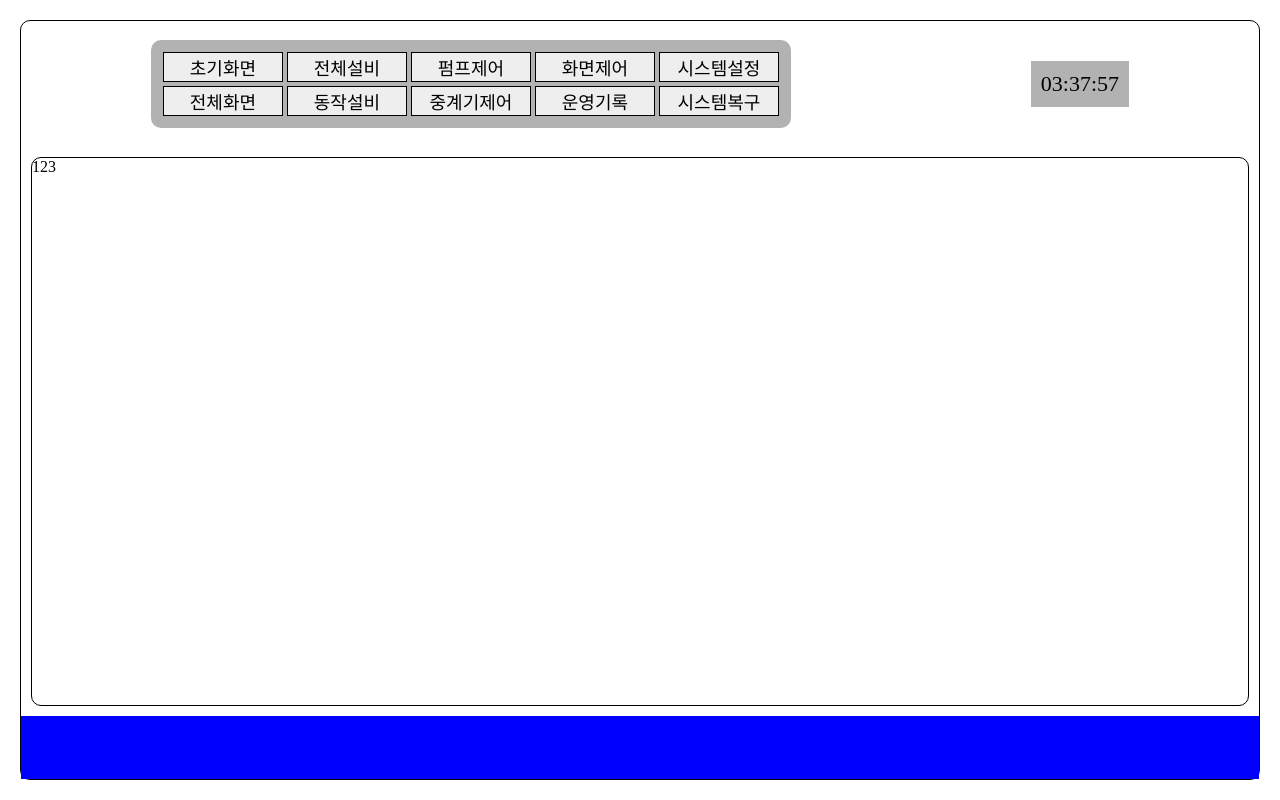
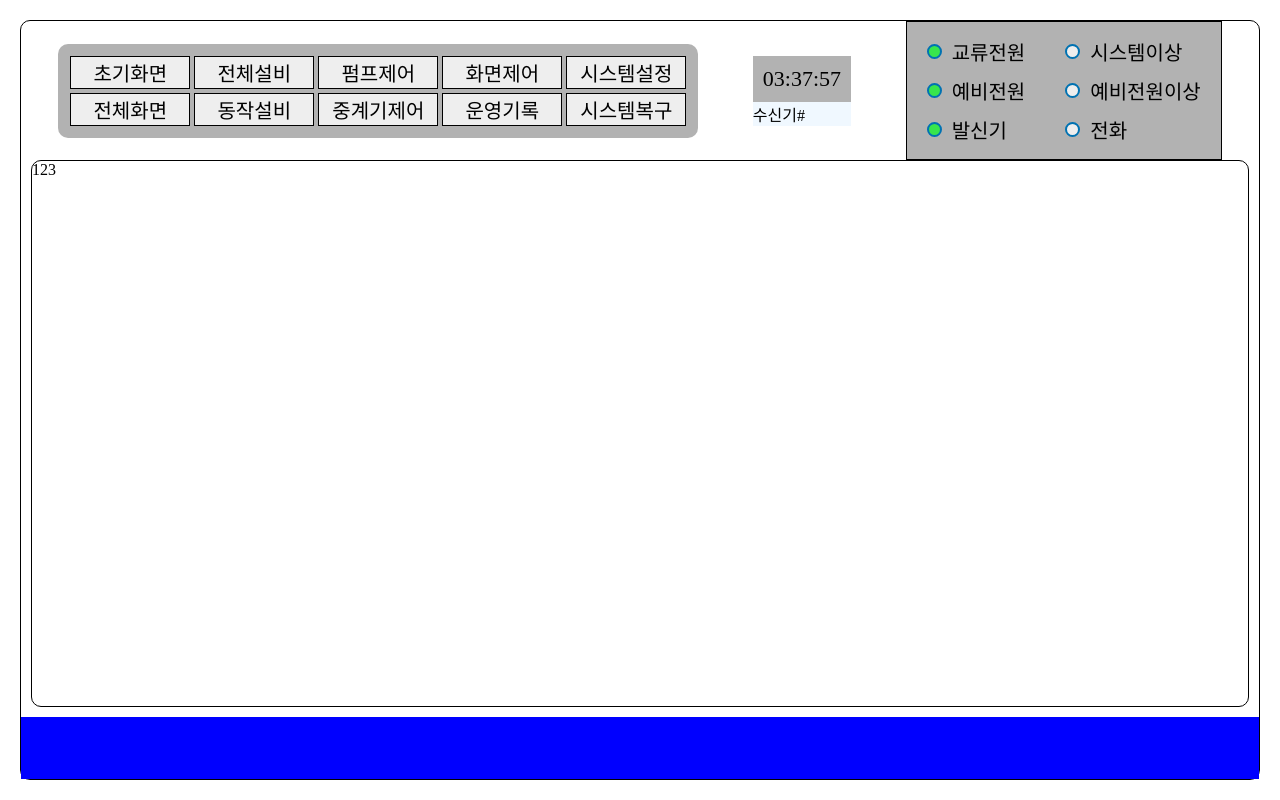
Before and after one commit to CNU-Sedna/sedna-web, a React (Create React App) app: page / in a window 1280 px wide. Built offline with nearby package versions, Linux system fonts and the light colour scheme.

Commit message:
feat: Compose ReceiverStauts

```diff
--- a/src/layouts/screenlayout/ScreenLayout.js
+++ b/src/layouts/screenlayout/ScreenLayout.js
@@ -27,7 +27,7 @@ const TimeAndSetting = styled.div`
 `;
 
 const Main = styled.div`
-    margin: 10px;
+    margin: 0 10px 10px 10px;
     border-radius: 10px;
     border: 1px solid black;
 `;
--- a/src/layouts/screenlayout/components/ReceiverNumber.js
+++ b/src/layouts/screenlayout/components/ReceiverNumber.js
@@ -9,7 +9,7 @@ const Wrapper = styled.div`
 
 const Button = styled.button`
     width: 120px;
-    font-size: 18px;
+    font-size: 20px;
     font-weight: 550;
     margin: 2px;
     background-color: #fff;
--- a/src/layouts/screenlayout/components/ReceiverStatus.js
+++ b/src/layouts/screenlayout/components/ReceiverStatus.js
@@ -1,8 +1,69 @@
+import styled from "@emotion/styled";
 import React from "react";
+
+const Wrapper = styled.div`
+
+    background-color: var(--color-lightgray);
+    border: 1px solid black;
+    display: flex;
+    gap: 20px;
+    padding: 10px;
+`;
+
+const EachReceiver = styled.div`
+    padding: 5px 10px;
+    display: flex;
+    align-items: center;
+
+    span {
+        font-size: 20px;
+        font-weight: 550;
+    }
+`;
+
+const StatusMark = styled.div`
+    width: 15px;
+    height: 15px;
+    border-radius: 50%;
+    background-color: ${(props) => props.isOperate ? "#38E54D" : "#eee"};
+    border: 2px solid var(--color-blue);
+    //background-color: aliceblue;
+    margin-right: 10px;
+`;
+
 
 const ReceiverStatus = () => {
     return (
-        <></>
+        <Wrapper>
+            <div>
+                <EachReceiver>
+                    <StatusMark isOperate={true}></StatusMark>
+                    <span>교류전원</span>
+                </EachReceiver>
+                <EachReceiver>
+                    <StatusMark isOperate={true}></StatusMark>
+                    <span>예비전원</span>
+                </EachReceiver>
+                <EachReceiver>
+                    <StatusMark isOperate={true}></StatusMark>
+                    <span>발신기</span>
+                </EachReceiver>
+            </div>
+            <div>
+                <EachReceiver>
+                    <StatusMark isOperate={false}></StatusMark>
+                    <span>시스템이상</span>
+                </EachReceiver>
+                <EachReceiver>
+                    <StatusMark isOperate={false}></StatusMark>
+                    <span>예비전원이상</span>
+                </EachReceiver>
+                <EachReceiver>
+                    <StatusMark isOperate={false}></StatusMark>
+                    <span>전화</span>
+                </EachReceiver>
+            </div>
+        </Wrapper>
     );
 }
 
--- a/src/layouts/screenlayout/components/SystemSetting.js
+++ b/src/layouts/screenlayout/components/SystemSetting.js
@@ -9,10 +9,9 @@ const Wrapper = styled.div`
 
 const SystemSetting = () => {
 
-
     return (
         <Wrapper>
-
+            <span>수신기#</span>
         </Wrapper>
     );
 }
```
